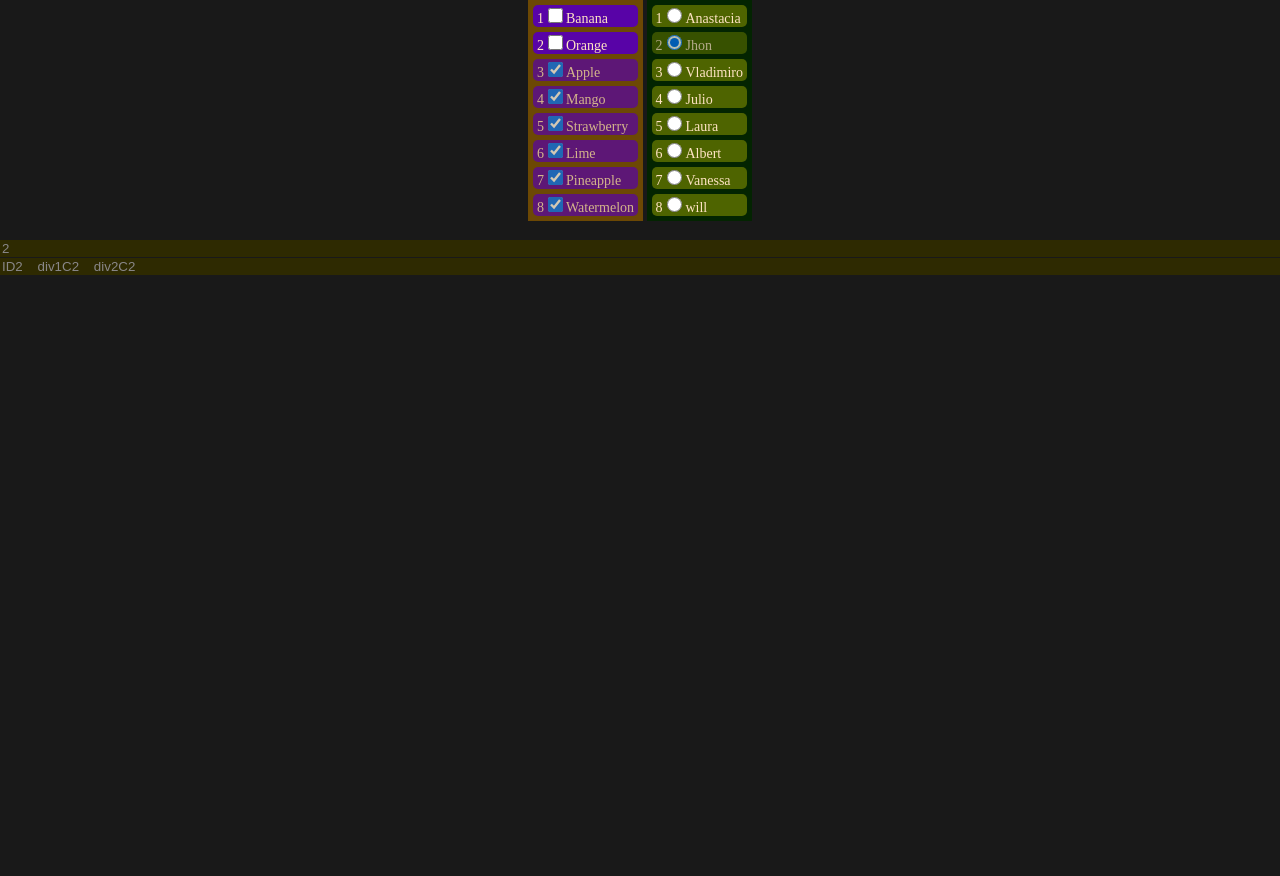
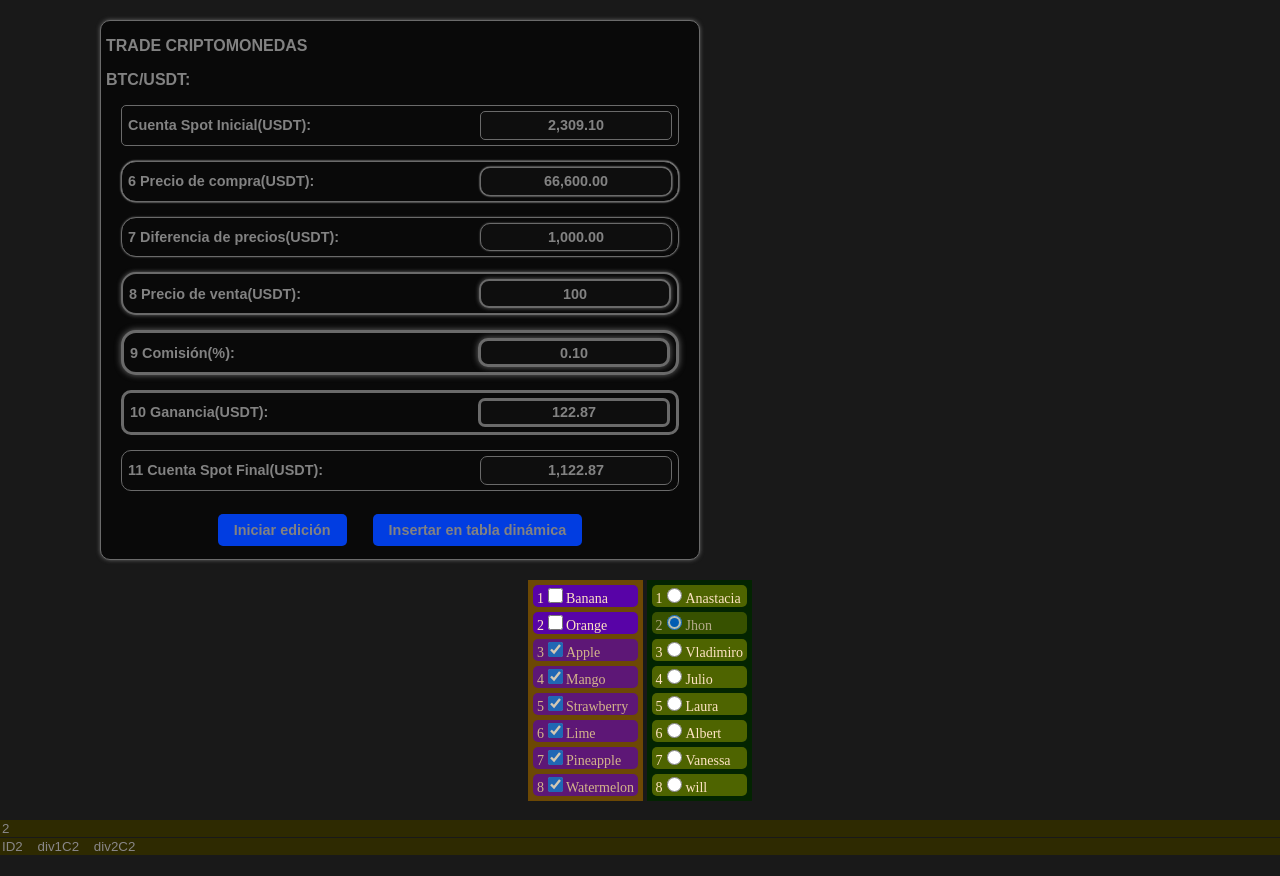
Before and after one commit to Miau19/Miau2, a plain HTML site: page index.html in a window 1280 px wide. Before the commit the page ends 800 px from the top, so only its background shows below. Drawn offline with Linux system fonts and the light colour scheme.

Commit message:
Update index.html

```diff
--- a/index.html
+++ b/index.html
@@ -9,6 +9,68 @@
     <script src="script.js"></script>
 </head>
 <body onload="crear()">
+    <article class=" card_center" id="article_center2">
+        <div class="card_subtitle">
+          <div class="card_subtitle_tex1"><p class="TC2">TRADE CRIPTOMONEDAS</p><p class="card_subtitle_tex2" id="simbolo">BTC/USDT:</p></div>
+
+          </div>
+        </div>
+
+        <div class="div_padding" id="dp5">
+          <div class="datos" >
+          <div><p>Cuenta Spot Inicial</p><span id="moneda1">(USDT)</span><p>:</p></div>
+          <input id="cuentaSpotI" name="box" class="text" type="text" value="2,309.10" disabled><!-- box[5] -->
+        </div>
+        </div>
+        <div class="div_padding_6" id="dp6">
+          <div class="datos" >
+           <div><p>6 Precio de compra</p><span id="moneda2">(USDT)</span><p>:</p></div>
+           <input id="precioCompra" name="box" class="text_6" type="text" value="66,600.00" disabled><!-- box[6] -->
+          </div>
+        </div>
+        <div class="div_padding_7" id="dp7">
+          <div class="datos" >
+           <div><p>7 Diferencia de precios</p><span id="moneda2">(USDT)</span><p>:&nbsp;</p></div>
+           <div style="background: rgba(15, 15, 15, 0); display: flex; align-items: center; justify-content: flex-end;">
+            <div id="arrow" >  </div>
+            <input id="Difprecio" name="box" class="text_7" type="text" value="1,000.00" disabled><!-- box[7] -->
+           </div>
+          </div>
+        </div>
+        <div class="div_padding_8" id="dp8">
+          <div class="datos" >
+           <div><p>8 Precio de venta</p><span id="moneda2">(USDT)</span><p>:</p></div>
+           <input id="precioVenta" name="box" class="text" type="text" value="67,600.00" disabled>
+           <input id="precioVentaVivo" name="box" class="text_8" type="text" value="100" disabled><!-- box[8] -->
+          </div>
+        </div>
+        <div class="div_padding_9" id="dp9">
+          <div class="datos" >
+           <div><p>9 Comisi&oacute;n</p><span id="moneda3">(%)</span><p>:</p></div>
+           <input id="commission" name="box" class="text_9" type="text" value="0.10" disabled><!-- box[9] -->
+          </div>
+        </div>
+        <div class="div_padding_10" id="dp10">
+          <div class="datos" >
+           <div><p>10 Ganancia</p><span id="moneda3">(USDT)</span><p>:</p></div>
+           <input id="profit" name="box" class="text_10" type="text" value="122.87" disabled ><!-- box[10] -->
+          </div>
+        </div>
+        <div class="div_padding_11" id="dp11">
+          <div class="datos" >
+          <div><p>11 Cuenta Spot Final</p><span id="moneda4">(USDT)</span><p>:</p></div>
+           <input id="cuentaSpotF" name="box" class="text_11" type="text" value="1,122.87" disabled ><!-- box[11] -->
+          </div>
+        </div>
+
+        <div class="buttons" >
+          <div type="button" class="button button--primary" id="editando" onclick="editar()" >Iniciar edici&oacute;n</div>
+           <div type="button" class="button button--primary" id="agregarATabla" onclick="agregarAtabla()" >Insertar en tabla din&aacute;mica</div>
+           <!-- <div type="button" class="button button--primary" id="actualizarPrecioV" onclick="">Actualizar venta</div>
+           <div type="button" class="button button--primary" id="btnAuto" onclick="">Stop auto</div>  -->
+          </div>
+      </article>
+
         <form action="">
         <div style="width: 100%;height: 100%; ;text-align: center;">
          <div id="div0"></div>
```
